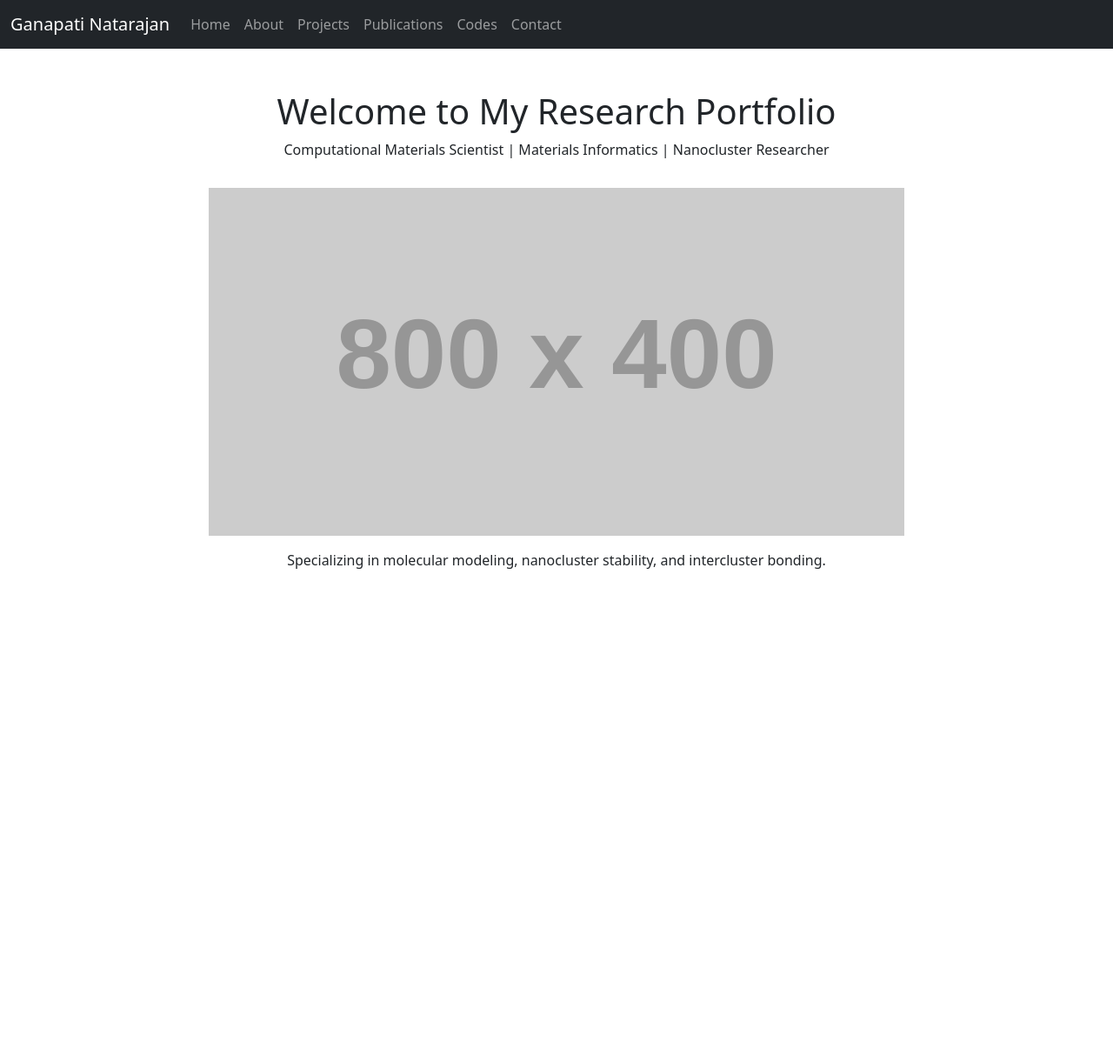
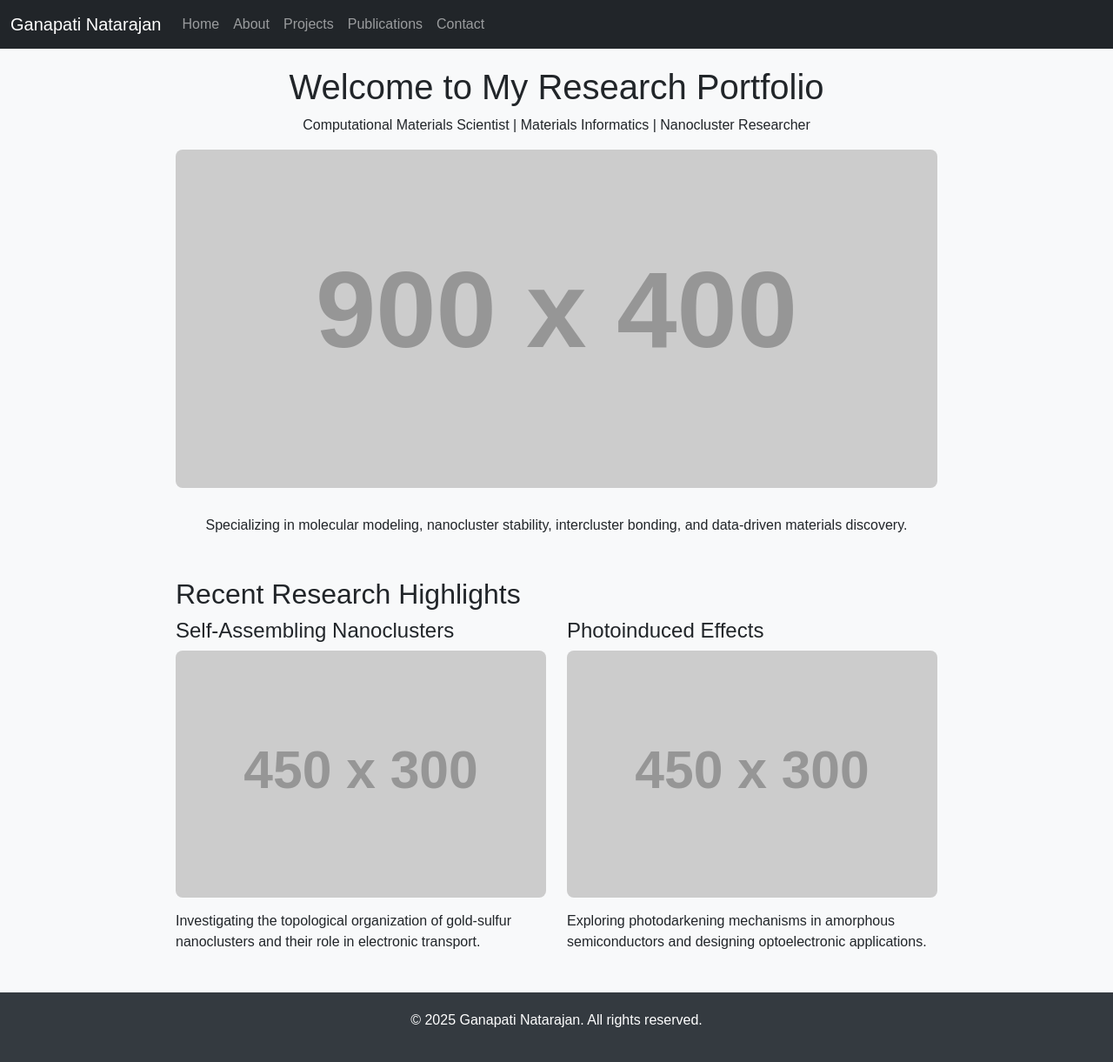
Before and after one commit to ganapatinatarajan/portfolio, a plain HTML site: page index.html in a window 1280 px wide. Shown: the whole page at 87% size. Before the commit the page ends 800 px from the top, so only its background shows below. Drawn offline with nearby package versions, Linux system fonts and the light colour scheme; placeholder pictures from the web are drawn by us.

Commit message:
Add files via upload

```diff
--- a/index.html
+++ b/index.html
@@ -5,6 +5,7 @@
     <meta name="viewport" content="width=device-width, initial-scale=1.0">
     <title>Ganapati Natarajan - Computational Materials Scientist</title>
     <link href="https://cdn.jsdelivr.net/npm/bootstrap@5.3.0/dist/css/bootstrap.min.css" rel="stylesheet">
+    <link rel="stylesheet" href="style.css">
 </head>
 <body>
     <nav class="navbar navbar-expand-lg navbar-dark bg-dark">
@@ -19,17 +20,37 @@
                     <li class="nav-item"><a class="nav-link" href="about.html">About</a></li>
                     <li class="nav-item"><a class="nav-link" href="projects.html">Projects</a></li>
                     <li class="nav-item"><a class="nav-link" href="publications.html">Publications</a></li>
-                    <li class="nav-item"><a class="nav-link" href="codes.html">Codes</a></li>
                     <li class="nav-item"><a class="nav-link" href="contact.html">Contact</a></li>
                 </ul>
             </div>
         </div>
     </nav>
-    <div class="container mt-5 text-center">
+
+    <div class="container text-center">
         <h1>Welcome to My Research Portfolio</h1>
         <p>Computational Materials Scientist | Materials Informatics | Nanocluster Researcher</p>
-        <img src="https://via.placeholder.com/800x400" class="img-fluid mt-3" alt="Research visualization">
-        <p class="mt-3">Specializing in molecular modeling, nanocluster stability, and intercluster bonding.</p>
+        <img src="https://via.placeholder.com/900x400" class="img-placeholder" alt="Research visualization">
+        <p class="mt-3">Specializing in molecular modeling, nanocluster stability, intercluster bonding, and data-driven materials discovery.</p>
     </div>
+
+    <div class="container mt-5">
+        <h2>Recent Research Highlights</h2>
+        <div class="row">
+            <div class="col-md-6">
+                <h4>Self-Assembling Nanoclusters</h4>
+                <img src="https://via.placeholder.com/450x300" class="img-placeholder" alt="Nanoclusters">
+                <p>Investigating the topological organization of gold-sulfur nanoclusters and their role in electronic transport.</p>
+            </div>
+            <div class="col-md-6">
+                <h4>Photoinduced Effects</h4>
+                <img src="https://via.placeholder.com/450x300" class="img-placeholder" alt="Photoinduced effects">
+                <p>Exploring photodarkening mechanisms in amorphous semiconductors and designing optoelectronic applications.</p>
+            </div>
+        </div>
+    </div>
+
+    <footer>
+        <p>&copy; 2025 Ganapati Natarajan. All rights reserved.</p>
+    </footer>
 </body>
 </html>
--- /dev/null
+++ b/style.css
@@ -0,0 +1,23 @@
+body {
+    font-family: Arial, sans-serif;
+    background-color: #f8f9fa;
+}
+.navbar {
+    margin-bottom: 20px;
+}
+.container {
+    max-width: 900px;
+}
+.img-placeholder {
+    width: 100%;
+    height: auto;
+    border-radius: 8px;
+    margin-bottom: 15px;
+}
+footer {
+    text-align: center;
+    padding: 20px;
+    background-color: #343a40;
+    color: white;
+    margin-top: 30px;
+}
```
Also changed, not shown: about.html (+11 -2 lines), projects.html (+8 -7 lines).
